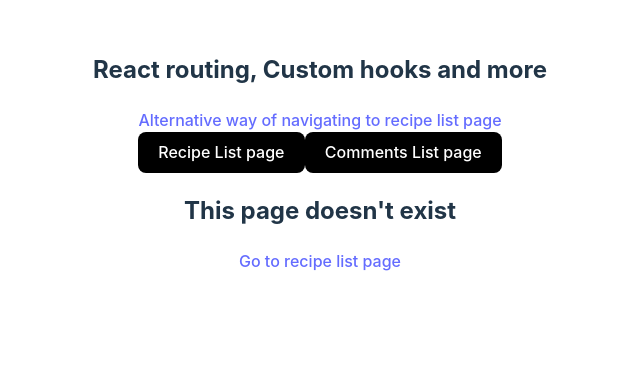
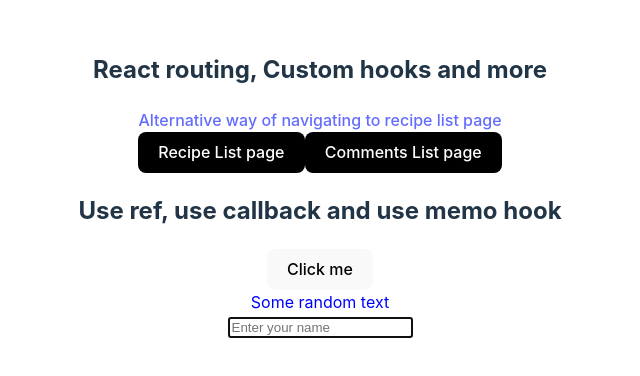
Before and after one commit to IB-ALA/REACT-TUTORIALS, a React (Vite) app in the folder react-routing-and-custom-hooks/: page /hooks in a window 1280 px wide. Shown: the top 376 px of the page, without its empty margins (320-960 px from the left). Built offline with nearby package versions, Linux system fonts and the light colour scheme.

Commit message:
useRef hook.

```diff
--- a/react-routing-and-custom-hooks/src/App.jsx
+++ b/react-routing-and-custom-hooks/src/App.jsx
@@ -6,6 +6,7 @@
 import NotFoundPage from "./pages/not-found";
 import Layout from "./components/layout";
 import ReactHookFormExamplePage from "./pages/react-hook-form-example";
+import Hooks from "./pages/hooks";
 
 // another way of routes
 function CustomRoutes() {
@@ -23,6 +24,7 @@
     },
     { path: "*", element: <NotFoundPage /> },
     { path: "/react-hook-form", element: <ReactHookFormExamplePage /> },
+    { path: "/hooks", element: <Hooks /> },
   ]);
 
   return element;
--- /dev/null
+++ b/react-routing-and-custom-hooks/src/pages/hooks/index.jsx
@@ -0,0 +1,47 @@
+//
+
+import { useEffect, useRef } from "react";
+
+function Hooks() {
+  const countValue = useRef(0);
+  const divElementRef = useRef();
+  const inputRefElement = useRef();
+
+  function handleClick() {
+    countValue.current++;
+    console.log(countValue.current);
+  }
+
+  useEffect(() => {
+    const getDivReference = divElementRef.current;
+    getDivReference.style.color = "red";
+
+    setTimeout(() => {
+      getDivReference.style.color = "green";
+
+      setTimeout(() => {
+        getDivReference.style.color = "blue";
+      }, 1000);
+    }, 2000);
+    console.log(getDivReference);
+
+    inputRefElement.current.focus();
+  }, []);
+
+  return (
+    <div>
+      <h2>Use ref, use callback and use memo hook</h2>
+      <button onClick={handleClick}>Click me</button>
+
+      <div ref={divElementRef}>Some random text</div>
+      <input
+        ref={inputRefElement}
+        name="name"
+        placeholder="Enter your name"
+        type="text"
+      />
+    </div>
+  );
+}
+
+export default Hooks;
```
